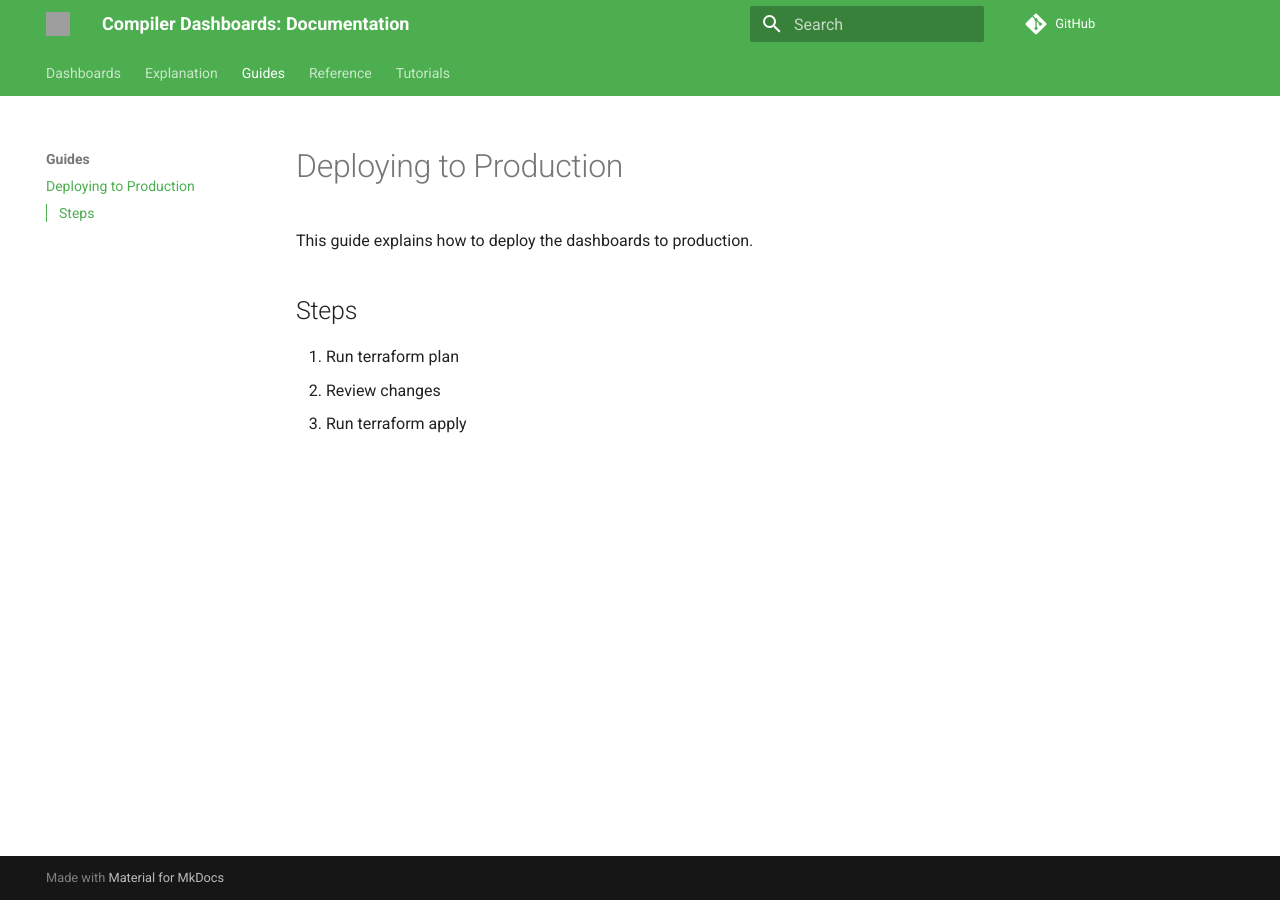
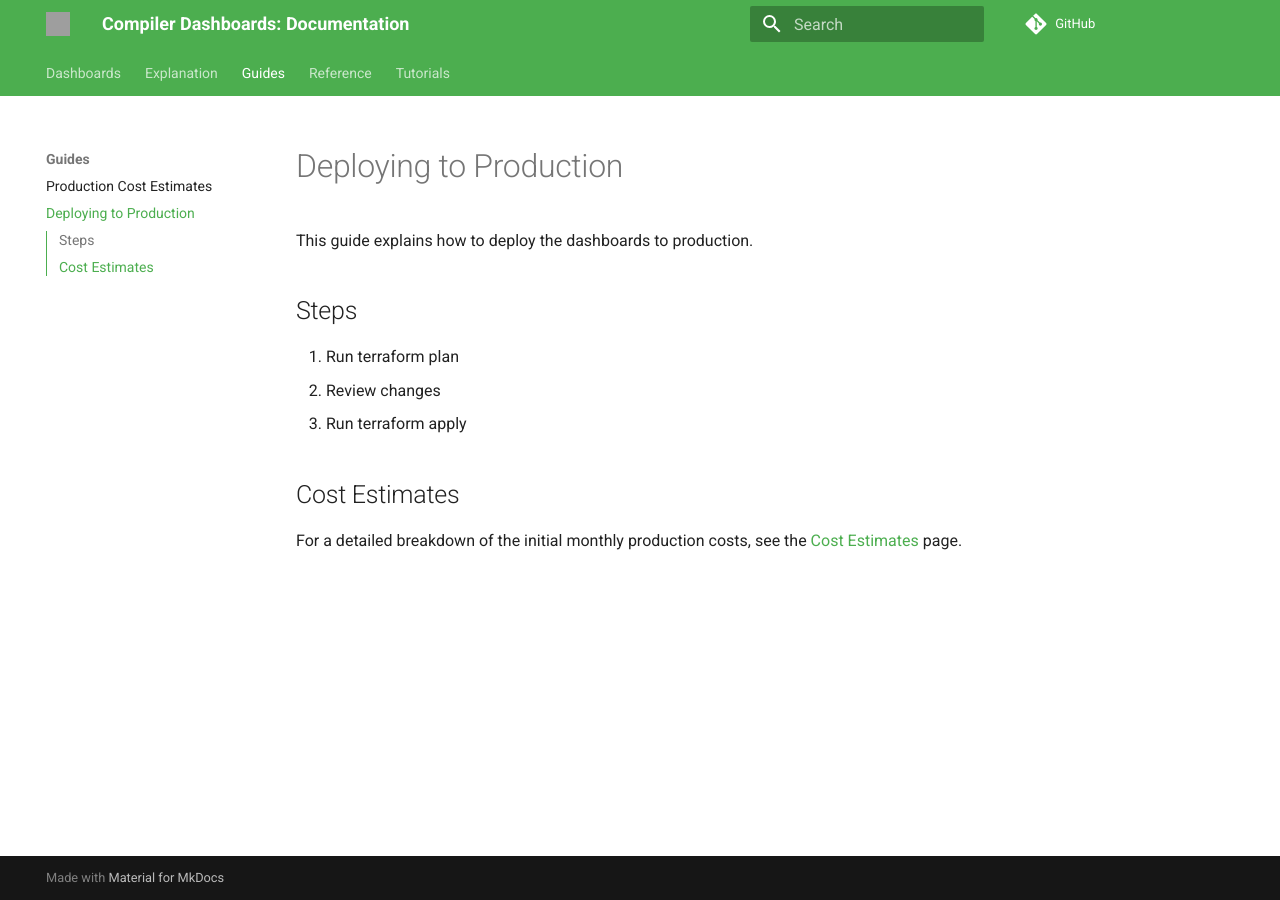
Before and after one commit to compilerla/dashboards, an MkDocs documentation site: the page built from docs/guides/deployment-production.md, in a window 1280 px wide. Built offline with MkDocs 1.6.1 and Material for MkDocs 9.7.7, drawn with Linux system fonts in a browser that asks for light colours; nearby versions of some CDN libraries; comment, search, counter and statistics services are not loaded; grey boxes are pictures that could not be loaded.

Commit message:
docs: initial cost estimation for architecture

```diff
--- a/docs/guides/deployment-production.md
+++ b/docs/guides/deployment-production.md
@@ -7,3 +7,7 @@ This guide explains how to deploy the dashboards to production.
 1. Run terraform plan
 2. Review changes
 3. Run terraform apply
+
+## Cost Estimates
+
+For a detailed breakdown of the initial monthly production costs, see the [Cost Estimates](cost-estimates.md) page.
```
Also changed, not shown: docs/guides/cost-estimates.md (added, +22 -0 lines).
